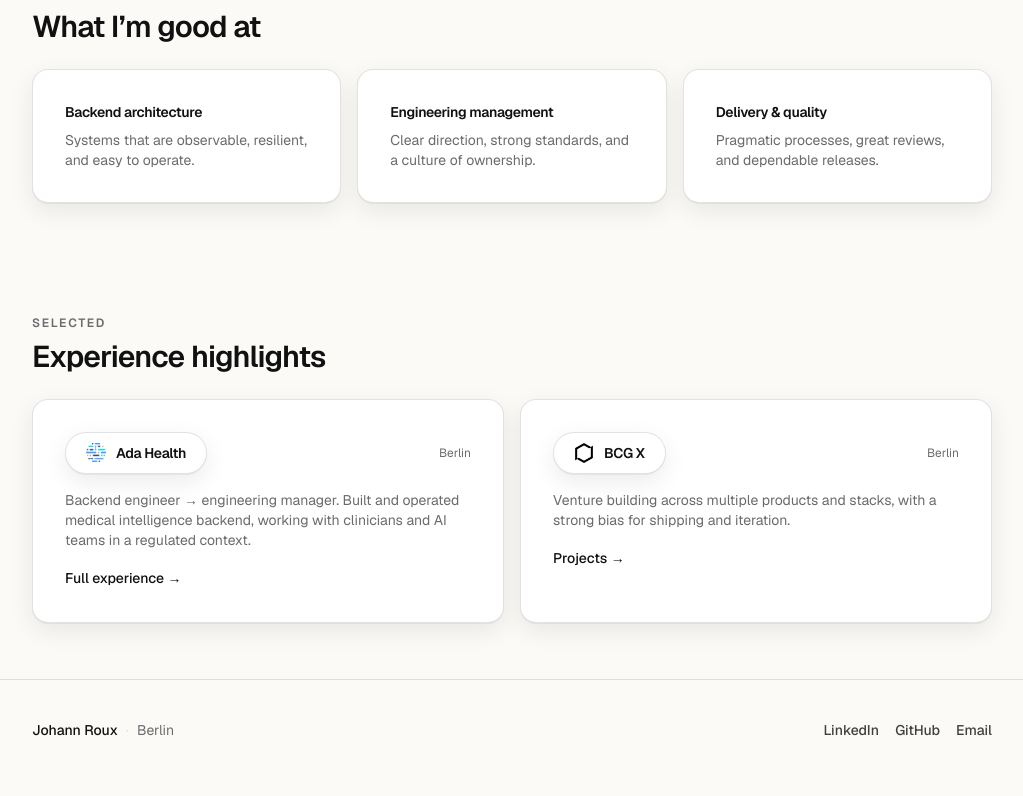
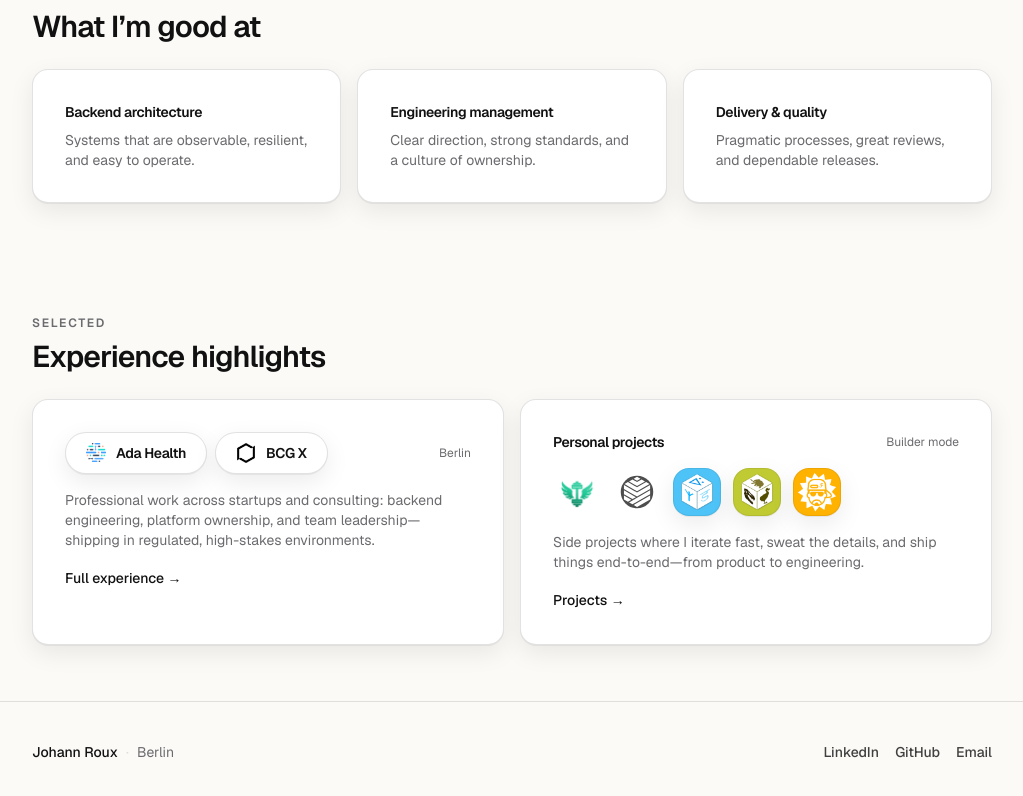
Before and after one commit to johannroux/johannroux.com, a Next.js app: page / in a window 1280 px wide. Shown: the part 951-1747 px from the top of the page, without its empty margins (128-1151 px from the left). Built offline with nearby package versions, Linux system fonts and the light colour scheme.

Commit message:
feat: Update project and home sections with refined layouts and enhanced content

```diff
--- a/app/page.tsx
+++ b/app/page.tsx
@@ -1,10 +1,12 @@
 import Link from "next/link";
-import { Button } from "@/components/ui/Button";
-import { Callout } from "@/components/ui/Callout";
-import { Card, CardBody } from "@/components/ui/Card";
-import { Section } from "@/components/ui/Section";
-import { HeroVisual } from "@/components/home/HeroVisual";
-import { CompanyChip } from "@/components/ui/CompanyChip";
+import {Button} from "@/components/ui/Button";
+import {Callout} from "@/components/ui/Callout";
+import {Card, CardBody} from "@/components/ui/Card";
+import {Section} from "@/components/ui/Section";
+import {HeroVisual} from "@/components/home/HeroVisual";
+import {CompanyChip} from "@/components/ui/CompanyChip";
+import {FitPrimersLogo} from "@/components/icons/FitPrimersLogo";
+import {KhonsuLogo} from "@/components/icons/KhonsuLogo";
 
 export default function Home() {
   return (
@@ -93,18 +95,25 @@ export default function Home() {
         <div className="grid gap-4 sm:grid-cols-2">
           <Card>
             <CardBody>
-              <div className="flex items-center justify-between gap-3">
+                <div className="flex flex-wrap items-center justify-between gap-3">
+                    <div className="flex flex-wrap items-center gap-2">
                         <CompanyChip
                             name="Ada Health"
                             logoSrc="/icons/companies/ada.png"
                             className="px-4 py-2 text-sm"
                         />
+                        <CompanyChip
+                            name="BCG X"
+                            logoSrc="/icons/companies/bcg-dv.png"
+                            className="px-4 py-2 text-sm"
+                        />
+                    </div>
                 <div className="text-xs text-muted">Berlin</div>
               </div>
               <p className="mt-4 text-sm text-muted">
-                Backend engineer → engineering manager. Built and operated
-                medical intelligence backend, working with clinicians and AI
-                teams in a regulated context.
+                  Professional work across startups and consulting: backend
+                  engineering, platform ownership, and team leadership—shipping in
+                  regulated, high-stakes environments.
               </p>
               <div className="mt-4">
                 <Link
@@ -120,16 +129,48 @@ export default function Home() {
           <Card>
             <CardBody>
               <div className="flex items-center justify-between gap-3">
-                <CompanyChip
-                  name="BCG X"
-                  logoSrc="/icons/companies/bcg-dv.png"
-                  className="px-4 py-2 text-sm"
+                  <div className="text-sm font-semibold tracking-tight">
+                      Personal projects
+                  </div>
+                  <div className="text-xs text-muted">Builder mode</div>
+              </div>
+                <div className="mt-4 flex flex-wrap items-center gap-3">
+                    <div
+                        aria-hidden="true"
+                        className="grid h-12 w-12 shrink-0 place-items-center transition-transform motion-safe:duration-200 motion-safe:ease-out motion-safe:hover:-translate-y-0.5 motion-safe:hover:scale-[1.03]"
+                    >
+                        <FitPrimersLogo className="h-10 w-10" title="" aria-hidden/>
+                    </div>
+                    <div
+                        aria-hidden="true"
+                        className="grid h-12 w-12 shrink-0 place-items-center transition-transform motion-safe:duration-200 motion-safe:ease-out motion-safe:hover:-translate-y-0.5 motion-safe:hover:scale-[1.03]"
+                    >
+                        <KhonsuLogo className="h-9 w-9" title="" aria-hidden/>
+                    </div>
+                    {[
+                        {src: "/icons/khonsu/alphabets.png", bg: "#4EC3F7"},
+                        {src: "/icons/khonsu/dinosaurs.png", bg: "#C0CA33"},
+                        {src: "/icons/khonsu/freestyle.png", bg: "#FFB200"},
+                    ].map((i) => (
+                        <div
+                            key={i.src}
+                            aria-hidden="true"
+                            className="grid h-12 w-12 shrink-0 place-items-center rounded-[16px] border border-border/60 shadow-soft transition-transform motion-safe:duration-200 motion-safe:ease-out motion-safe:hover:-translate-y-0.5 motion-safe:hover:scale-[1.03]"
+                            style={{backgroundColor: i.bg}}
+                        >
+                            <img
+                                src={i.src}
+                                alt=""
+                                className="h-10 w-10 rounded-[14px] object-contain"
+                                loading="lazy"
+                                decoding="async"
                             />
-                <div className="text-xs text-muted">Berlin</div>
+                        </div>
+                    ))}
               </div>
               <p className="mt-4 text-sm text-muted">
-                Venture building across multiple products and stacks, with a
-                strong bias for shipping and iteration.
+                  Side projects where I iterate fast, sweat the details, and ship
+                  things end-to-end—from product to engineering.
               </p>
               <div className="mt-4">
                 <Link
--- a/app/projects/page.tsx
+++ b/app/projects/page.tsx
@@ -1,12 +1,12 @@
-import { getPage } from "@/lib/content";
+import {getPage} from "@/lib/content";
 import Image from "next/image";
 import Link from "next/link";
-import { Card, CardBody } from "@/components/ui/Card";
-import { cn } from "@/lib/cn";
-import { KhonsuLogo } from "@/components/icons/KhonsuLogo";
-import { FitPrimersLogo } from "@/components/icons/FitPrimersLogo";
-import { PhotoBanner } from "@/components/PhotoBanner";
-import { sitePhotos } from "@/lib/photos";
+import {Card, CardBody} from "@/components/ui/Card";
+import {cn} from "@/lib/cn";
+import {KhonsuLogo} from "@/components/icons/KhonsuLogo";
+import {FitPrimersLogo} from "@/components/icons/FitPrimersLogo";
+import {PhotoBanner} from "@/components/PhotoBanner";
+import {sitePhotos} from "@/lib/photos";
 
 export const dynamic = "force-static";
 
@@ -42,8 +42,7 @@ export default async function ProjectsPage() {
               <div className="flex items-start justify-between gap-4">
                 <div>
                   <div className="text-sm font-semibold tracking-tight">
-                    FitPrimers
-                    {" "}
+                      FitPrimers{" "}
                     <span className="ml-2 align-middle text-xs font-semibold uppercase tracking-[0.14em] text-muted">
                       in progress
                     </span>
@@ -98,10 +97,7 @@ export default async function ProjectsPage() {
               </div>
 
               <div
-                className={cn(
-                  "relative mt-7 h-[240px] w-full",
-                  "sm:h-[280px]",
-                )}
+                  className={cn("relative mt-7 h-[240px] w-full", "sm:h-[280px]")}
               >
                 <div
                   aria-hidden="true"
@@ -148,8 +144,7 @@ export default async function ProjectsPage() {
               <div className="flex items-start justify-between gap-4">
                 <div>
                   <div className="text-sm font-semibold tracking-tight">
-                    Khonsu Development
-                    {" "}
+                      Khonsu Development{" "}
                     <span className="ml-2 align-middle text-xs font-semibold uppercase tracking-[0.14em] text-muted">
                       since 2015
                     </span>
@@ -164,7 +159,11 @@ export default async function ProjectsPage() {
                   aria-hidden="true"
                   className="grid h-14 w-14 shrink-0 aspect-square place-items-center"
                 >
-                  <KhonsuLogo className="h-10 w-10" title="" aria-hidden="true" />
+                    <KhonsuLogo
+                        className="h-10 w-10"
+                        title=""
+                        aria-hidden="true"
+                    />
                 </div>
               </div>
 
@@ -182,7 +181,8 @@ export default async function ProjectsPage() {
                     name: "World of Dinosaurs",
                     href: "https://play.google.com/store/apps/details?id=eu.khonsu.dinosaurs",
                     meta: "Educational deep dives",
-                    subtext: "Explore species, eras, and facts—then test yourself.",
+                      subtext:
+                          "Explore species, eras, and facts—then test yourself.",
                     iconSrc: "/icons/khonsu/dinosaurs.png",
                     iconBg: "#C0CA33",
                   },
@@ -190,7 +190,8 @@ export default async function ProjectsPage() {
                     name: "Freestyle Rap (collab)",
                     href: "https://play.google.com/store/apps/details?id=com.lyricspiration.freestyle",
                     meta: "With Lyricspiration",
-                    subtext: "Practice freestyle with prompts, beats, and wordplay.",
+                      subtext:
+                          "Practice freestyle with prompts, beats, and wordplay.",
                     iconSrc: "/icons/khonsu/freestyle.png",
                     iconBg: "#FFB200",
                   },
@@ -259,7 +260,12 @@ export default async function ProjectsPage() {
             Previously
           </div>
           <h2 className="mt-2 text-balance text-2xl font-semibold tracking-tight sm:text-3xl">
-            Teams and products I’ve helped ship
+              <Link
+                  href="/experience"
+                  className="underline decoration-transparent underline-offset-4 transition-colors hover:decoration-[color:var(--color-accent)]"
+              >
+                  Teams and products I’ve helped ship
+              </Link>
           </h2>
 
           <div className="mt-5 flex flex-wrap gap-2">
```
Lines whose indentation alone changed are shown as unchanged.
